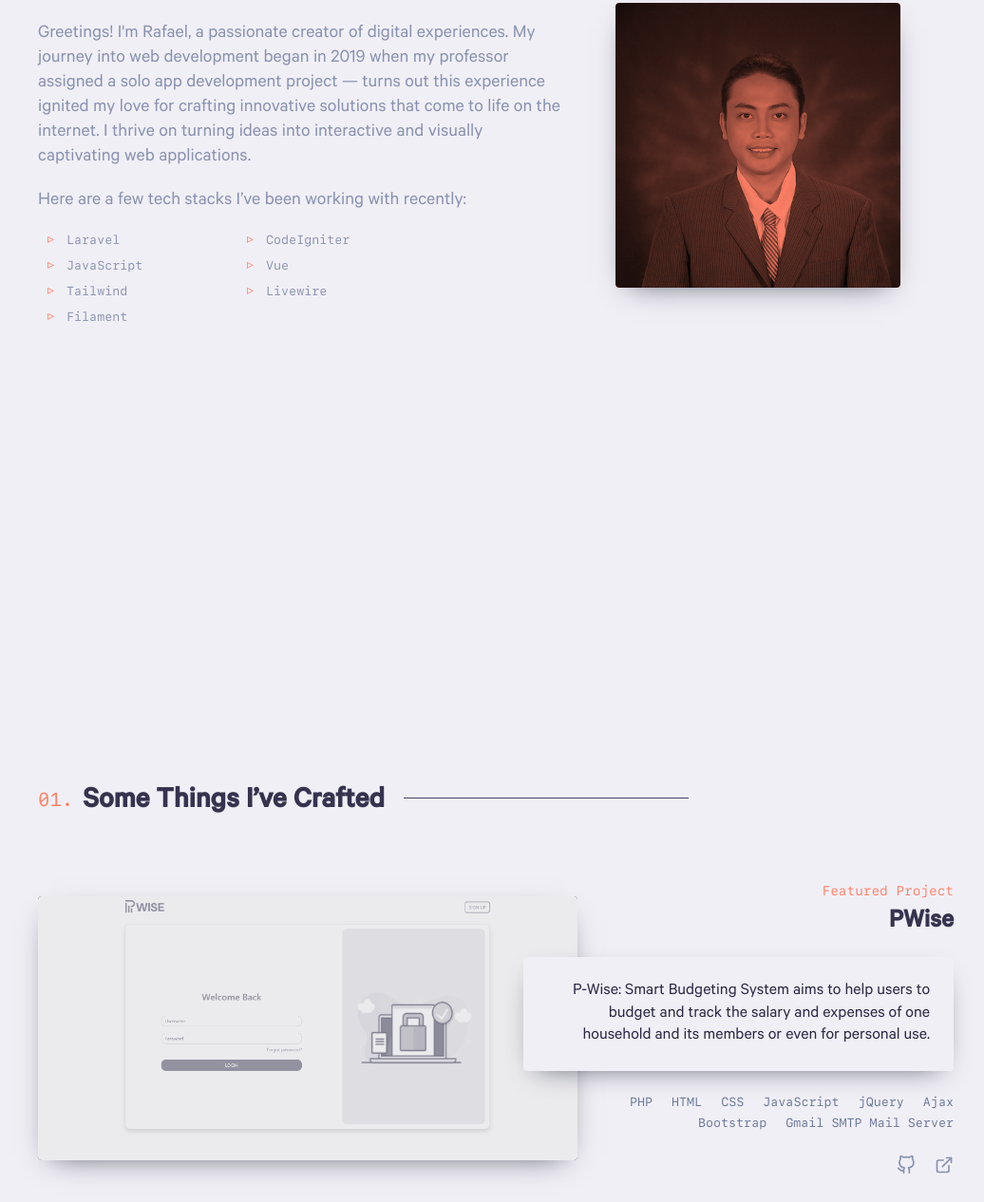
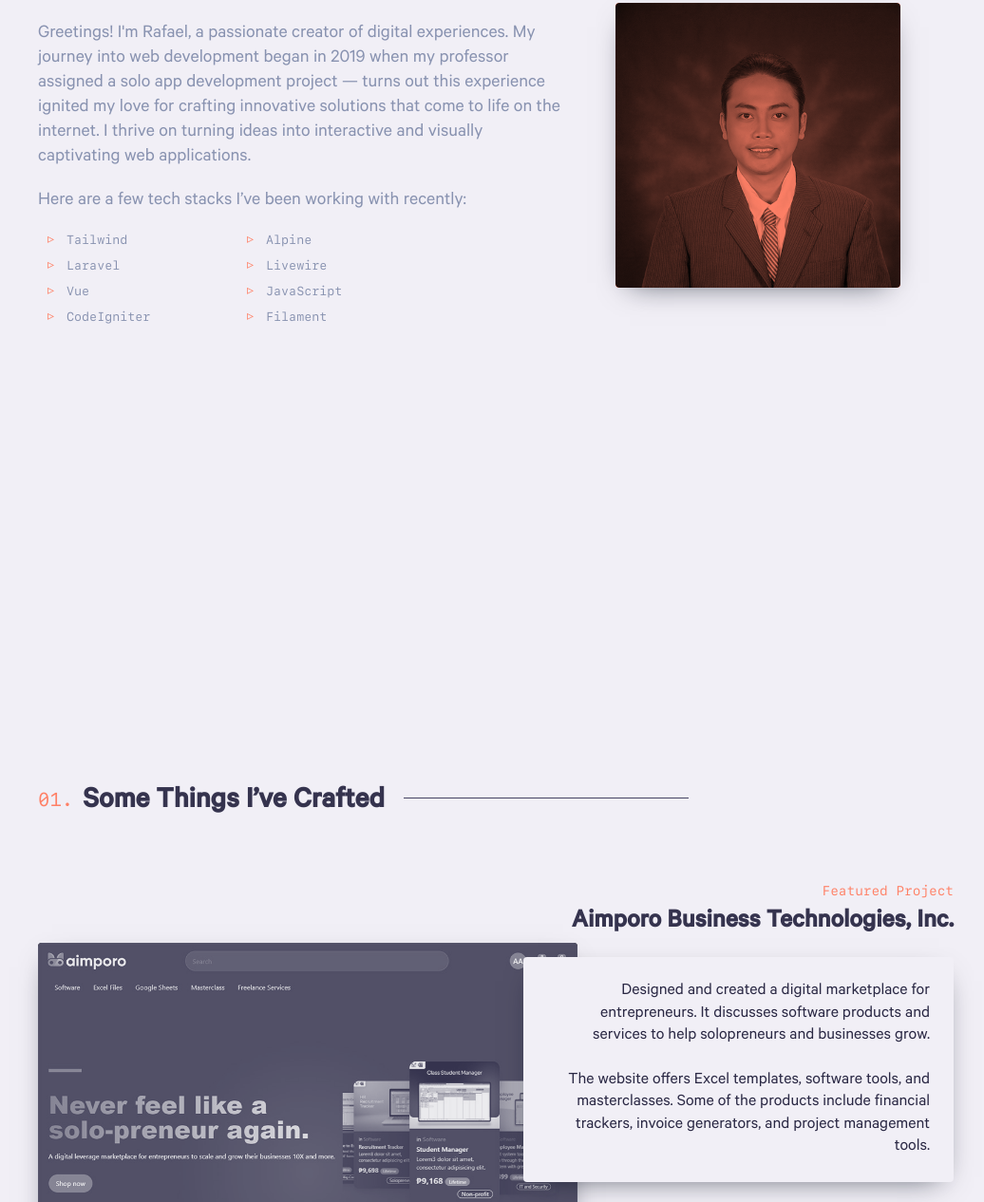
Before and after one commit to chrysippus2497/chrysippus2497.github.io, a plain HTML site: page index.html in a window 1280 px wide. Shown: the part 982-2248 px from the top of the page at 95% size, without its empty margins (110-1146 px from the left). Drawn offline with nearby package versions, Linux system fonts and the light colour scheme; a web font is replaced by a local one.

Commit message:
updated portfolio and cv about aimporo

```diff
--- a/index.html
+++ b/index.html
@@ -185,12 +185,13 @@
                 Here are a few tech stacks I’ve been working with recently:
             </p>
             <ul class="skills-list">
+                <li>Tailwind</li>
+                <li>Alpine</li>
                 <li>Laravel</li>
+                <li>Livewire</li>
+                <li>Vue</li>
+                <li>JavaScript</li>
                 <li>CodeIgniter</li>
-                <li>JavaScript</li>
-                <li>Vue</li>
-                <li>Tailwind</li>
-                <li>Livewire</li>
                 <li>Filament</li>
                 <!--<li>Git</li>-->
             </ul>
@@ -275,6 +276,18 @@
     // Sample data for multiple projects
     const projectsData = [
         {
+            title: "Aimporo Business Technologies, Inc.",
+            imageSrc: "./project-assets/aimporo.jpg",
+            projectLink: "https://aimporo.com",
+            description: `Designed and created a digital marketplace for entrepreneurs. It discusses software products and services to help solopreneurs and businesses grow.
+            <br><br>The website offers Excel templates, software tools, and masterclasses. Some of the products include financial trackers, invoice generators, and project
+            management tools.`,
+            techList: ["Tailwind", "Alpine", "Laravel", "Livewire", "Filament", "Postman", "GitHub Desktop", "Google reCAPTCHA", "Google SSO", "Gmail SMTP Mail Server"],
+            githubLink: "https://github.com/chrysippus2497/Aimporo-original",
+            externalLink: "https://aimporo.com"
+        },
+
+        {
             title: "PWise",
             imageSrc: "./project-assets/pwise_hero.png",
             projectLink: "https://pwise.com",
@@ -320,6 +333,9 @@
             githubLink: "https://github.com/chrysippus2497/hnhs",
             externalLink: "https://hnhs.com"
         },
+
+
+
 
 
         // Add more project data as needed
```
Also changed, not shown: project-assets/aimporo.jpg (added), 1 other file.
